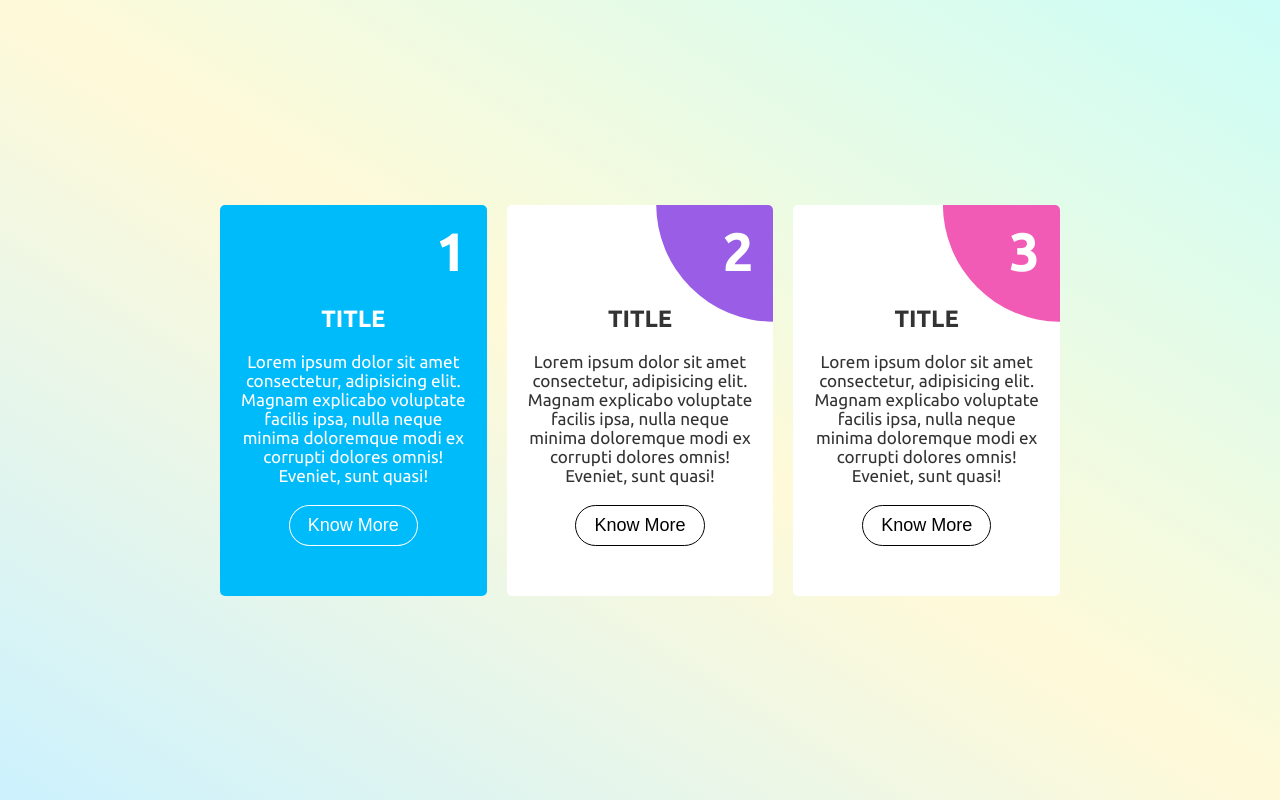
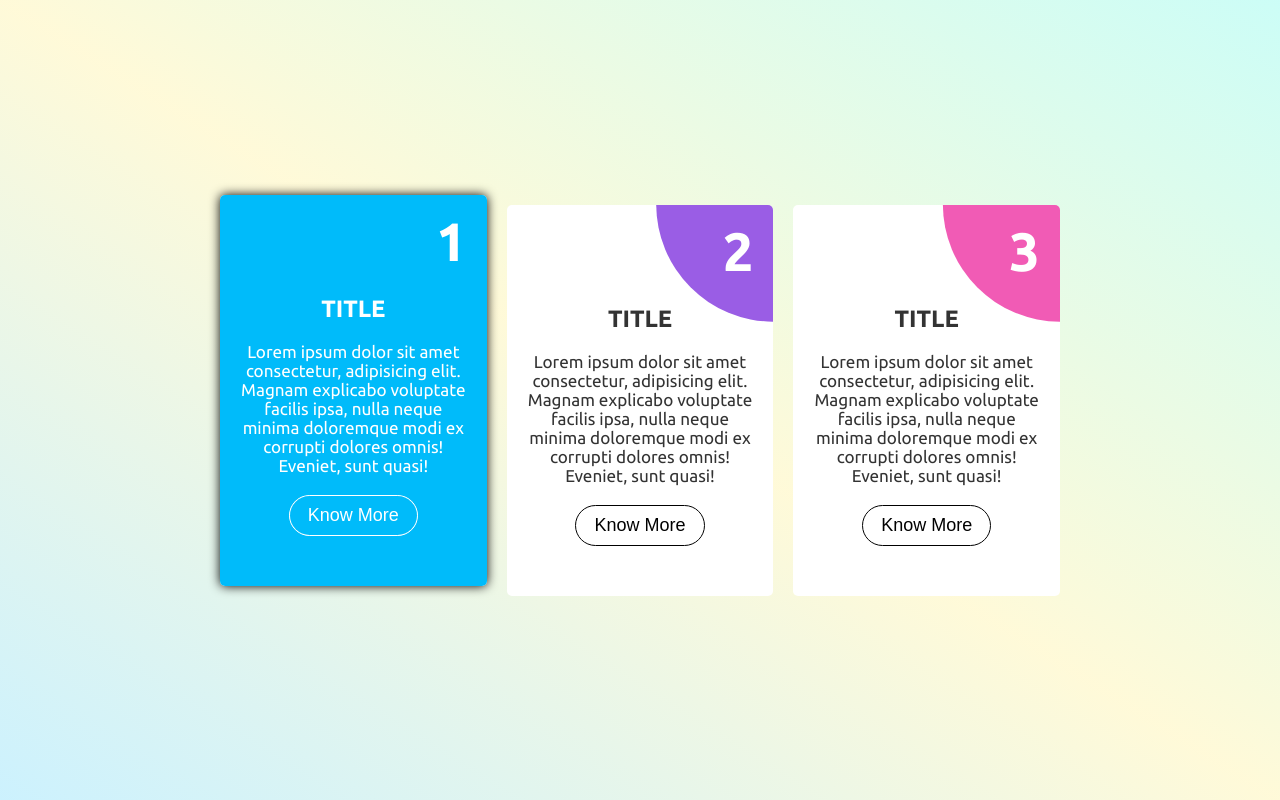
Before and after one commit to Programming-Th-World/Responsive-Card-Hover-Animation-HTML-CSS, a plain HTML site: page index.html in a window 1280 px wide. In both pictures the pointer is over the item 353 px from the left and 400 px from the top of the page. Drawn offline with Linux system fonts and the light colour scheme.

Commit message:
Add: Hover Shadow & Translate

```diff
--- a/styles/main.css
+++ b/styles/main.css
@@ -99,6 +99,8 @@ body {
 
 .card:hover {
   color: var(--white);
+  transform: translateY(-10px);
+  box-shadow: 0 0 0.5em 0 var(--black);
 }
 
 .card:hover::before {
```
